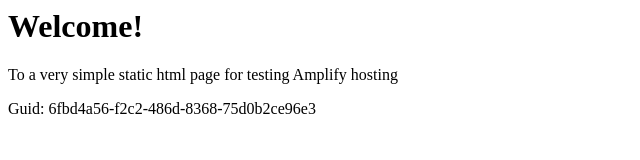
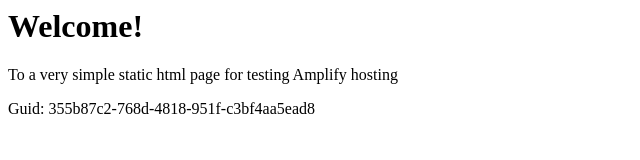
Before and after one commit to aws-aemilia-iad/Github-PR-Commit-Integration-Test-DoNotTouch-GitHubWebhookPushCanaryTest-v1-prod-us-east-1, a website: page src/index.html in a window 1280 px wide. Shown: the full height of the page, 0-640 px from the left. Drawn offline with Linux system fonts and the light colour scheme.

Commit message:
commit from integ tests

```diff
--- a/src/index.html
+++ b/src/index.html
@@ -12,6 +12,6 @@
 <body>
     <h1>Welcome!</h1>
     <p>To a very simple static html page for testing Amplify hosting</p>
-    <p>Guid: 6fbd4a56-f2c2-486d-8368-75d0b2ce96e3</p></body>
+    <p>Guid: 355b87c2-768d-4818-951f-c3bf4aa5ead8</p></body>
 
 </html>
```
